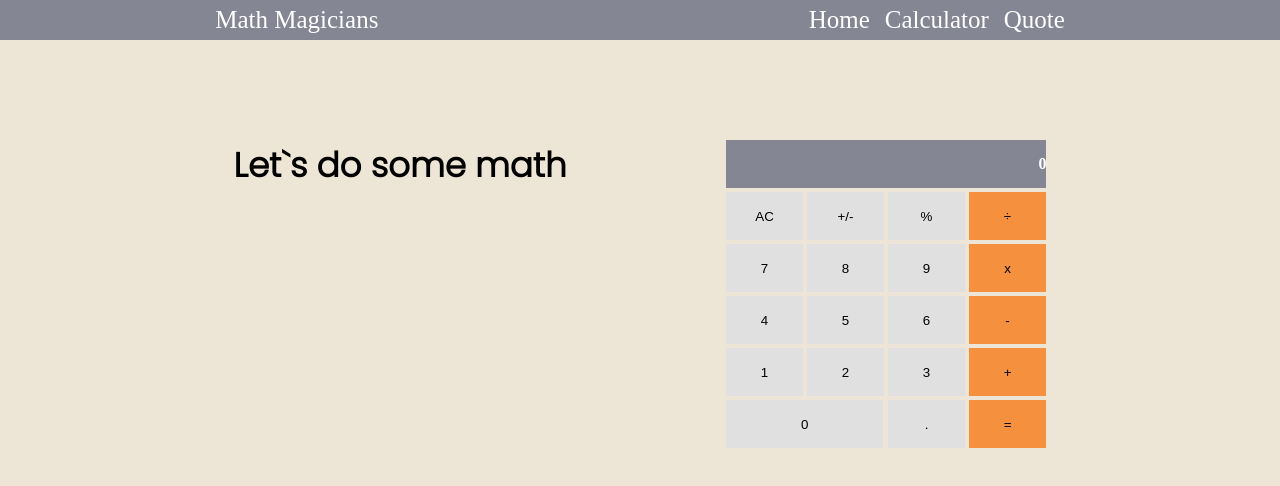
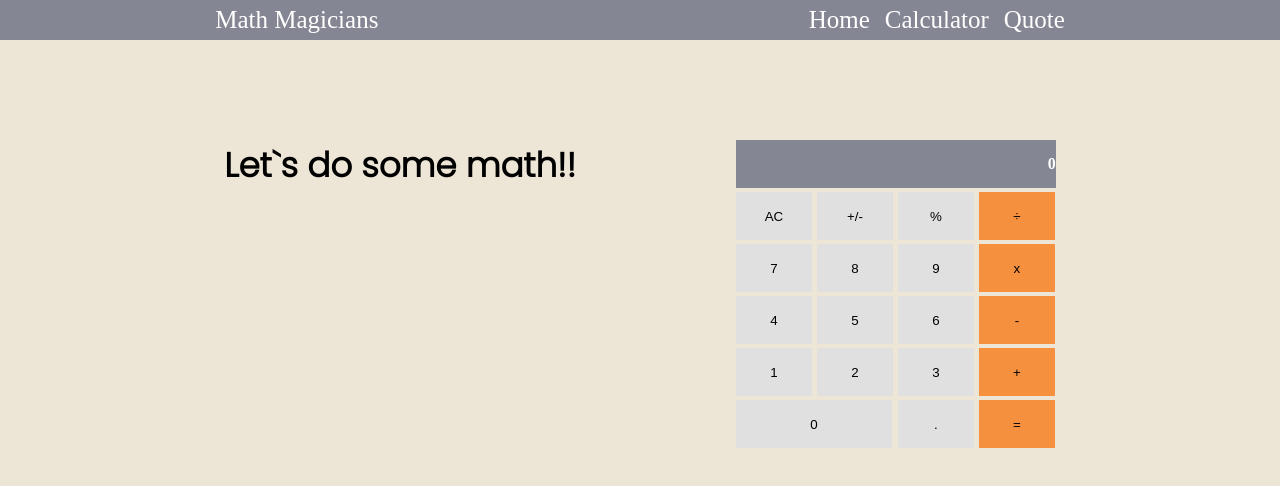
Before and after one commit to ivaan1992/Math-Magicians, a React (Create React App) app: page /Calculator in a window 1280 px wide. Shown: the top 486 px of the page. Built offline with nearby package versions, Linux system fonts and the light colour scheme; a web font is replaced by a local one.

Commit message:
Add another little change

```diff
--- a/src/App.css
+++ b/src/App.css
@@ -67,7 +67,7 @@ body {
   justify-content: center;
 }
 
-.calculator-section h2 {
+.calculator-section h3 {
   font-size: 2.125rem;
   font-family: 'Poppins', sans-serif;
 }
--- a/src/components/Calculator.js
+++ b/src/components/Calculator.js
@@ -20,7 +20,7 @@ const Calculator = () => {
   };
   return (
     <div className="calculator-section">
-      <h2>Let`s do some math</h2>
+      <h3>Let`s do some math!!</h3>
       <div className="Calculator">
         <span className="input"><span className="number">{Display() || 0 }</span></span>
         <button onClick={Calculate} type="submit" value="AC" className="calculatorBtn">AC</button>
```
